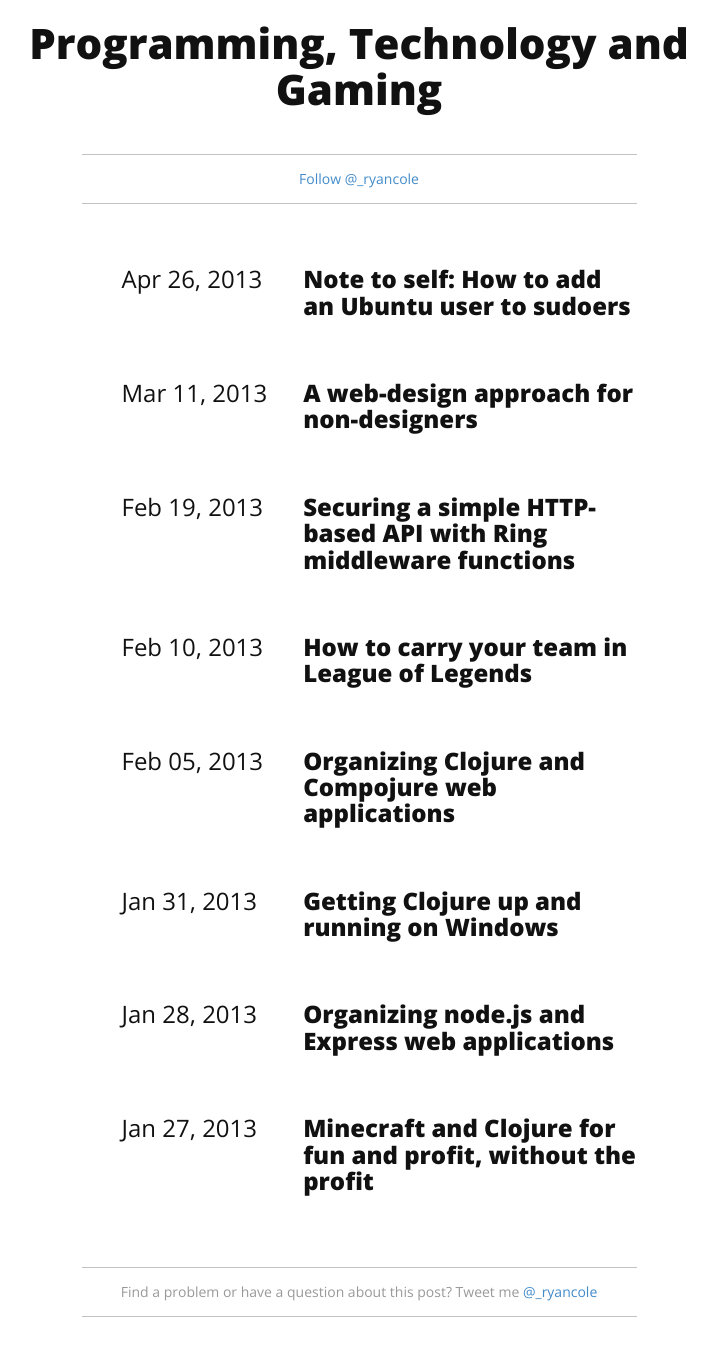
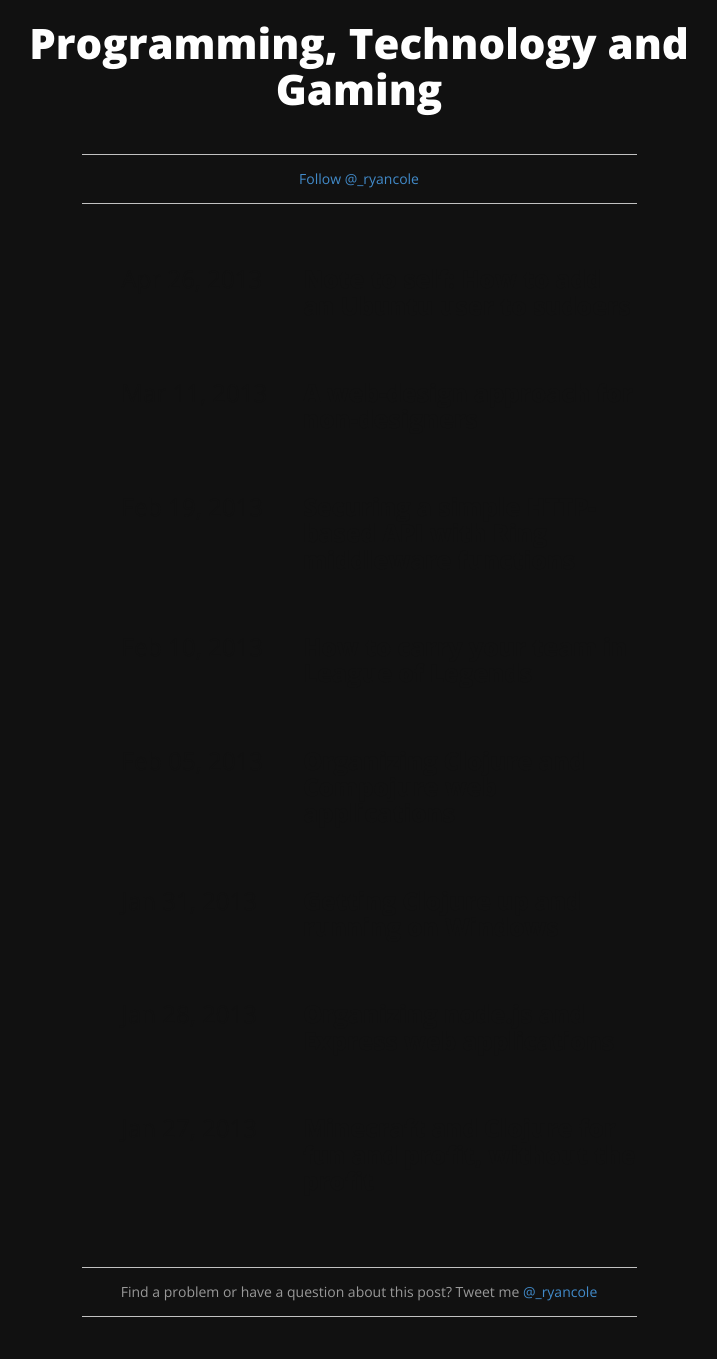
Before and after one commit to ryancole/ryancole.github.com, a Jekyll site: the page built from index.html, in a window 1280 px wide. Shown: the whole page, without its empty margins (281-998 px from the left). Built offline with Jekyll 4.4.1, drawn with Linux system fonts in a browser that asks for light colours; comment, search, counter and statistics services are not loaded.

Commit message:
Update style.css

```diff
--- a/static/css/style.css
+++ b/static/css/style.css
@@ -1,7 +1,8 @@
 @import url(http://fonts.googleapis.com/css?family=Open+Sans:400,700,800);
 
 body {
-  color: #111;
+  color: #fff;
+  background-color: #111;
   font-family: 'Open Sans', sans-serif;
 }
 
```
